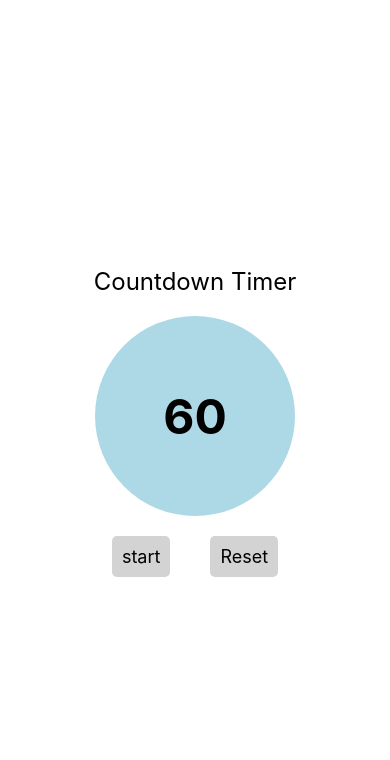
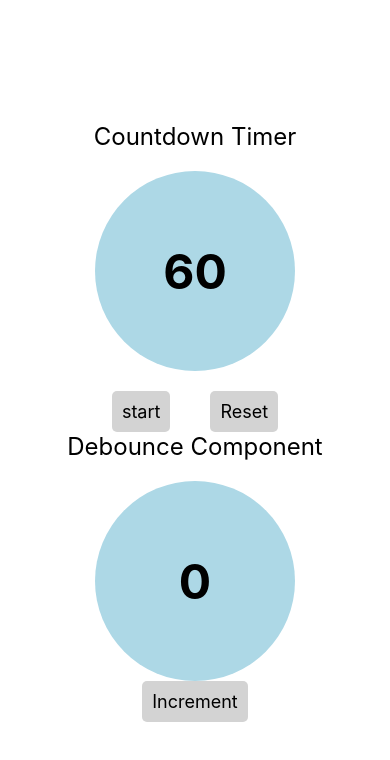
Before and after one commit to elenbond/RNCustomHooks, a React Native app: screen / in a window 390 px wide. Shown: the top 760 px of the page. Built offline with nearby package versions, Linux system fonts and the light colour scheme.

Commit message:
added useDebounced hook

```diff
--- /dev/null
+++ b/src/components/Debounce.tsx
@@ -0,0 +1,57 @@
+import {useState, useEffect, use} from "react";
+import { View, StyleSheet, Text } from "react-native";
+
+import useDebounce from "../hooks/useDebounce";
+
+const Debounce = ({}) => {
+  const [value, setValue] = useState(0);
+
+  const debouncedIncrement = useDebounce(() => {
+    setValue((prev) => prev + 1);
+  }, 2000)
+
+
+  return (
+    <>
+      <Text style={styles.title}>Debounce Component</Text>
+      <View style={styles.debounceCircle}>
+        <Text style={styles.debounceText}>{value}</Text>
+      </View>
+      <View style={styles.button}>
+        <Text style={styles.buttonText} onPress={debouncedIncrement}>Increment</Text>
+      </View>
+    </>
+  );
+
+}
+
+const styles = StyleSheet.create({
+  title:{
+    fontSize: 24,
+    marginBottom: 20
+  },
+  debounceCircle: {
+    width: 200,
+    height: 200,
+    borderRadius: 100,
+    backgroundColor: "lightblue",
+    justifyContent: 'center',
+    alignItems: 'center'
+  },
+  debounceText: {
+    fontSize: 48,
+    fontWeight: 'bold'
+  },
+  button:{
+    marginHorizontal: 20,
+    padding: 10,
+    backgroundColor: "lightgray",
+    borderRadius: 5,
+    cursor: 'pointer',
+  },
+  buttonText:{
+    fontSize: 18
+  },
+})
+
+export default Debounce;
--- /dev/null
+++ b/src/hooks/useDebounce.ts
@@ -0,0 +1,27 @@
+import { useEffect, useRef } from "react";
+
+const useDebounce = (callback: () => void, delay=2000) => {
+  const timeout = useRef<NodeJS.Timeout | null>(null);
+
+  const debounced = () => {
+    if (timeout.current) {
+      clearTimeout(timeout.current);
+    }
+
+    timeout.current = setTimeout(() => {
+      callback();
+    }, delay);
+  }
+
+  useEffect(() => {
+    return () => {
+      if (timeout.current) {
+        clearTimeout(timeout.current);
+      }
+    }
+  }, [callback, delay]);
+
+  return debounced;
+}
+
+export default useDebounce;
--- a/src/screens/MainScreen.tsx
+++ b/src/screens/MainScreen.tsx
@@ -2,12 +2,14 @@ import React from "react";
 import { View, StyleSheet } from "react-native";
 
 import Countdown from "../components/Countdown";
+import Debounce from "../components/Debounce";
 
 const MainScreen =({}) => {
 
   return (
   <View style={styles.container}>
     <Countdown />
+    <Debounce />
   </View>);
 
 }
```
